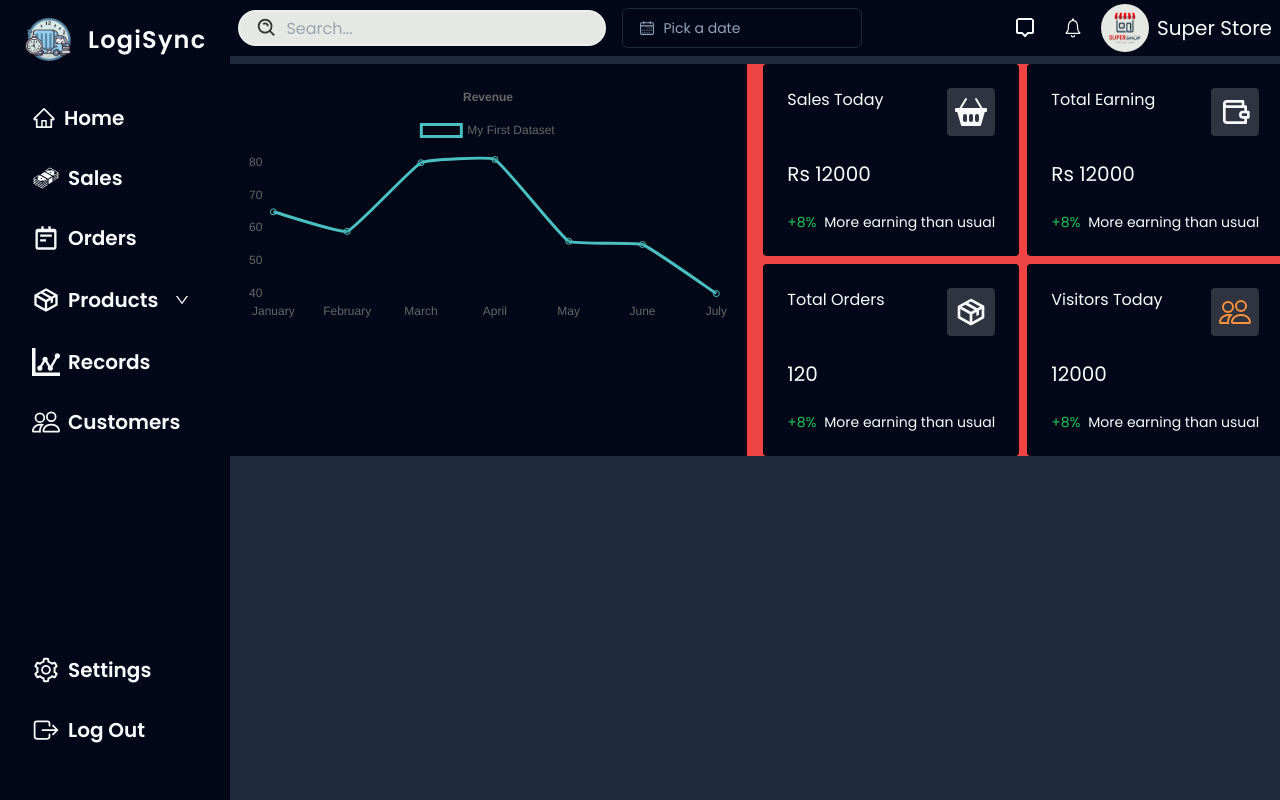
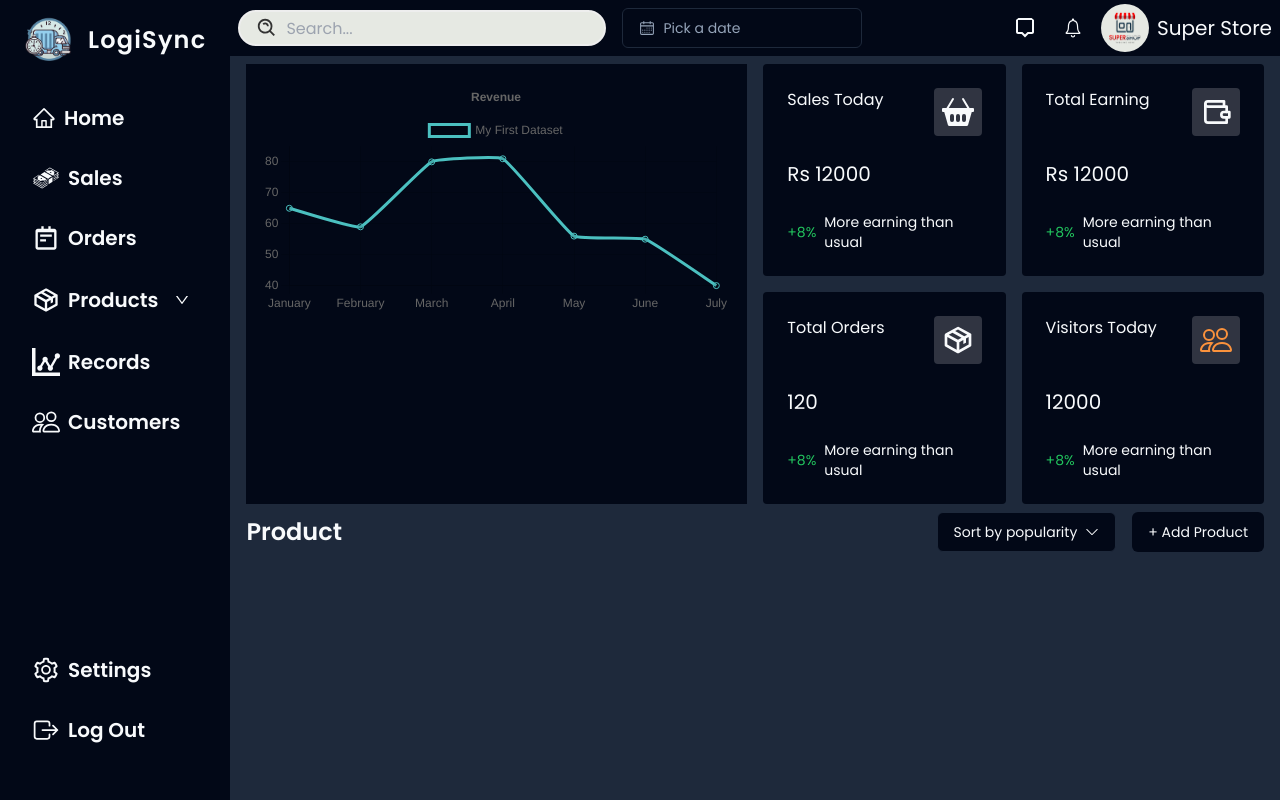
Before and after one commit to NotSugat/dashboard, a Next.js app: page / in a window 1280 px wide. Built offline with nearby package versions, Linux system fonts and the light colour scheme.

Commit message:
added product and strucutre of cards improved

```diff
--- /dev/null
+++ b/src/app/components/ComboBox.tsx
@@ -0,0 +1,47 @@
+"use client";
+
+import * as React from "react";
+import { DropdownMenuCheckboxItemProps } from "@radix-ui/react-dropdown-menu";
+import { BsChevronDown } from "react-icons/bs";
+
+import { Button } from "@/components/ui/button";
+import {
+  DropdownMenu,
+  DropdownMenuContent,
+  DropdownMenuRadioGroup,
+  DropdownMenuRadioItem,
+  DropdownMenuSeparator,
+  DropdownMenuTrigger,
+} from "@/components/ui/dropdown-menu";
+
+export function ComboBox() {
+  const [position, setPosition] = React.useState("popularity");
+
+  return (
+    <DropdownMenu>
+      <DropdownMenuTrigger asChild>
+        <Button variant="outline" className="space-x-2">
+          <span>Sort by popularity</span>
+          <span>
+            <BsChevronDown />
+          </span>
+        </Button>
+      </DropdownMenuTrigger>
+      <DropdownMenuContent className="w-44">
+        <DropdownMenuSeparator />
+        <DropdownMenuRadioGroup value={position} onValueChange={setPosition}>
+          <DropdownMenuRadioItem value="popularity">
+            Popularity
+          </DropdownMenuRadioItem>
+          <DropdownMenuRadioItem value="lowest">
+            Lowest price
+          </DropdownMenuRadioItem>
+          <DropdownMenuRadioItem value="highest">
+            Highest price
+          </DropdownMenuRadioItem>
+          <DropdownMenuRadioItem value="rating">Rating</DropdownMenuRadioItem>
+        </DropdownMenuRadioGroup>
+      </DropdownMenuContent>
+    </DropdownMenu>
+  );
+}
--- a/src/app/components/StatsCard.tsx
+++ b/src/app/components/StatsCard.tsx
@@ -14,7 +14,7 @@ const StatsCard = ({
   icon: any;
 }) => {
   return (
-    <div className="w-[var(--card-width)] rounded-sm bg-card p-6">
+    <div className=" rounded-sm bg-card p-6">
       <div className="flex  justify-between">
         <p className="text-md font-medium">{title}</p>
         {icon}
--- a/src/app/home/page.tsx
+++ b/src/app/home/page.tsx
@@ -1,23 +1,23 @@
 import Navbar from "../components/Navbar";
 import StatsCard from "../components/StatsCard";
 import { BsFillBasket2Fill } from "react-icons/bs";
-import { GrCurrency } from "@react-icons/all-files/gr/GrCurrency";
 import { BiPackage } from "@react-icons/all-files/bi/BiPackage";
 import { BsPeople } from "@react-icons/all-files/bs/BsPeople";
-import { GiMoneyStack } from "react-icons/gi";
 import { LuWallet } from "react-icons/lu";
 import LineChart from "../components/LineChart";
+import { ComboBox } from "../components/ComboBox";
+import { Button } from "@/components/ui/button";
 
 const HomePage = () => {
   return (
     <main className="h-[100dvh] w-full bg-secondary">
       <Navbar />
 
-      <section className="mx-auto my-2 grid grid-cols-2 justify-center gap-4 bg-red-500 ">
+      <section className=" my-2 grid grid-cols-2 justify-center gap-4   px-4 ">
         <div className="bg-card p-4">
           <LineChart />
         </div>
-        <div className="grid w-[calc(2*var(--card-width)_+_0.5rem)] grid-cols-2 gap-2">
+        <div className="grid grid-cols-2 gap-4">
           <StatsCard
             title="Sales Today"
             earning={12000}
@@ -52,6 +52,22 @@ const HomePage = () => {
           />
         </div>
       </section>
+
+      {/* Products section */}
+
+      <section className="px-4">
+        <div className="flex items-center justify-between">
+          <h2 className="text-2xl font-semibold">Product</h2>
+
+          <div className="space-x-4">
+            <ComboBox />
+
+            <Button className="bg-background text-primary transition-all ease-in-out hover:bg-slate-950 hover:bg-opacity-80">
+              + Add Product
+            </Button>
+          </div>
+        </div>
+      </section>
     </main>
   );
 };
--- a/src/app/styles/_variables.scss
+++ b/src/app/styles/_variables.scss
@@ -28,7 +28,7 @@
   --screen-padding: 100vw - 1536px;
 
   // dashboard color
-  --card-width: clamp(100px, 20vw, 320px);
+  --card-width: clamp(100px, 20vw, 350px);
   --card-color: #226d53;
   --small-card-bg: #6db06d;
   --card-height: 12rem;
```
